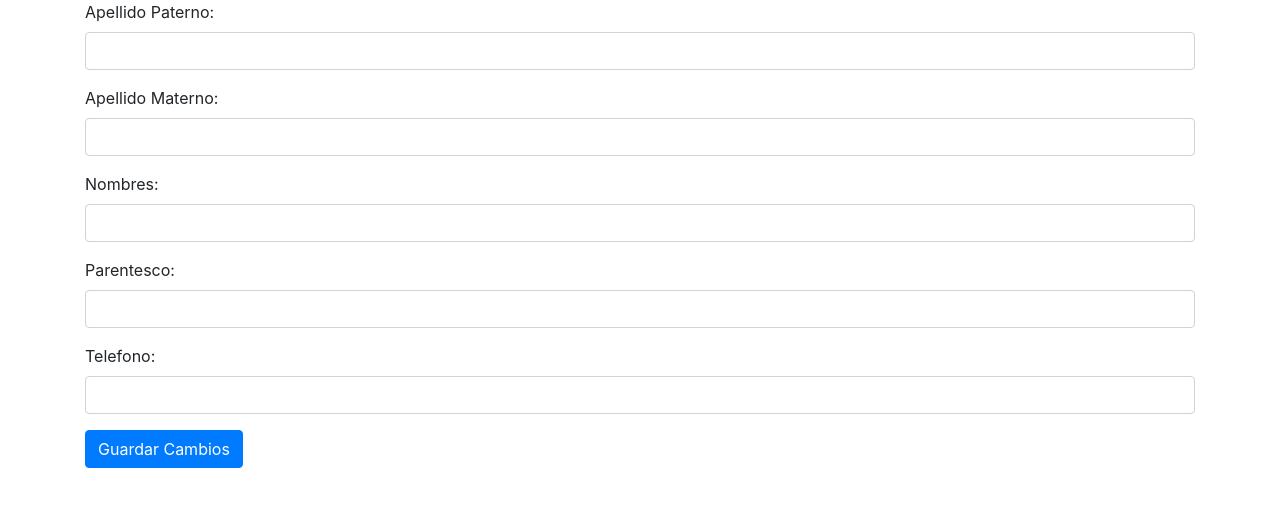
After one commit to k3nsh1n-h1mur4/restExample, a Django app: page /pv/editar_authPer/1/ in a window 1280 px wide. The commit adds this page. Shown: the top 507 px of the page. Run offline with Django 5.2, Linux system fonts and the light colour scheme; data that the repository does not hold is empty.

Commit message:
add edit and save function at authPer

```diff
--- a/rest/forms.py
+++ b/rest/forms.py
@@ -108,3 +108,21 @@ class workerUpdateForm(forms.Form):
     tel_p = forms.CharField(label='# Particular', max_length=10, widget=forms.TextInput(attrs={'class': 'form-control'}), required=False)
     tel_c = forms.CharField(label='# Célular', max_length=10, widget=forms.TextInput(attrs={'class': 'form-control'}), required=False)
     entRec = forms.ChoiceField(label='Entrega-Recepción', widget=forms.Select(attrs={'class': 'form-control'}), required=False, choices=ENTREC,)
+
+
+class authPerUpdateForm(forms.Form):
+    app = forms.CharField(label='Apelliod Paterno', max_length=100, widget=forms.TextInput(attrs={'class': 'form-control'}), required=False)
+    apm = forms.CharField(label='Apellido Materno', max_length=100, widget=forms.TextInput(attrs={'class': 'form-control'}), required=False)
+    nombre = forms.CharField(label='Nombre(s)', max_length=100, widget=forms.TextInput(attrs={'class': 'form-control'}), required=False)
+    parentesco = forms.CharField(label='Parentesco', max_length=100, widget=forms.TextInput(attrs={'class': 'form-control'}), required=False)
+    tel = forms.CharField(label='Teléfono', max_length=30, widget=forms.TextInput(attrs={'class': 'form-control'}), required=False)
+    #authPer_id = forms.ForeignKey(workerModel, on_delete=forms.CASCADE)
+    #createdat = forms.DateTimeField(auto_now_add=True)
+
+class regHUpdateForm(forms.Form):
+    app = forms.CharField(label='Apellido Paterno', max_length=100, widget=forms.TextInput(attrs={'class': 'form-control'}), required=False)
+    apm = forms.CharField(label='Apellido Materno', max_length=100, widget=forms.TextInput(attrs={'class': 'form-control'}), required=False)
+    nombre = forms.CharField(label='Nombre(s)', max_length=100, widget=forms.TextInput(attrs={'class': 'form-control'}), required=False)
+    f_nac = forms.DateField(label='Fecha de Nacimiento', widget=forms.DateInput(attrs={'class': 'form-control', 'placeholder': 'AAAA-M-D'}), required=False)
+    edad = forms.FloatField(label='Edad', widget=forms.NumberInput(attrs={'class': 'form-control'}), required=False)
+    alergias = forms.CharField(label='Alergias', max_length=150, widget=forms.TextInput(attrs={'class': 'form-control'}), required=False)
--- a/rest/urls.py
+++ b/rest/urls.py
@@ -7,6 +7,8 @@ urlpatterns = [
     path('listado/', views.listado, name='listado'),
     path('editar/<int:id>/', views.editar, name='editar'),
     path('regauthper/<int:id>/', views.regauthper, name='regauthPer'),
+    path('editar_authPer/<int:id>/', views.editar_authPer, name='editar_authPer'),
+    path('save_edit_p/<int:id>/', views.save_edit_p, name='save_edit_p'),
     path('listadop/', views.listadoP, name='listadop'),
     path('regh/<int:id>/', views.regh, name='regH'),
     path('listadoh/', views.listadoH, name='listadoH'),
--- a/rest/views.py
+++ b/rest/views.py
@@ -9,7 +9,7 @@ from .serializers import GroupSerializer, UserSerializer
 
 
 from django.shortcuts import render, redirect
-from rest.forms import workerForm, authPerForm, regHForm, workerUpdateForm
+from rest.forms import workerForm, authPerForm, regHForm, workerUpdateForm, authPerUpdateForm, regHUpdateForm
 from rest.models import workerModel
 
 
@@ -224,3 +224,45 @@ def save_edit(request, id):
             except sqlite3.ProgrammingError as e:
                 raise e
     return render(request, 'index.html', {'title': title})
+
+
+
+def editar_authPer(request, id):
+    id = id
+    title = "Editar Datos"
+    form = authPerUpdateForm()
+    if request.method == 'GET':
+        try:
+            with sqlite3.connect('db.sqlite3') as cnx:
+                cur = cnx.cursor()
+                cur.execute("SELECT * FROM authPer WHERE id={0}".format(id))
+                ctx = cur.fetchone()
+                cnx.commit()
+        except sqlite3.ProgrammingError as e:
+            raise e
+    return render(request, 'authper/editPer.html', {'title': title, 'form': form, 'ctx': ctx})
+
+
+
+def save_edit_p(request, id):
+    id = id
+    title = 'Editar Datos Personas Autorizadas'
+    if request.method == 'POST':
+        form = authPerUpdateForm(request.POST)
+        if form.is_valid():
+            app = form.cleaned_data['app']
+            apm = form.cleaned_data['apm']
+            nombre = form.cleaned_data['nombre']
+            parentesco = form.cleaned_data['parentesco']
+            tel = form.cleaned_data['tel']
+            createdat = datetime.now()
+            try:
+                with sqlite3.connect('db.sqlite3') as cnx:
+                    cur = cnx.cursor()
+                    cur.execute("UPDATE authPer SET app=?,apm=?,nombre=?,parentesco=?,tel=?,createdat=?,authPer_id_id=?", (app.upper(),apm.upper(), nombre.upper(),parentesco.upper(),tel,createdat,id))
+                    cnx.commit()
+                nt = notification.notify(title='Actualizar Datos', message='Datos actualizados', timeout=10)
+                return redirect('listadop')
+            except sqlite3.ProgrammingError as e:
+                raise e
+    return render(request, 'authPer/editPer.html', {'title': title})
--- /dev/null
+++ b/templates/authper/editPer.html
@@ -0,0 +1,34 @@
+{% extends 'base.html' %}
+{% include '_helpers.html' %}
+
+{% block title %}
+    {{ title }}
+{% endblock %}
+
+{% block content %}
+<form action="{% url 'save_edit_p' ctx.0 %}" method="POST">
+        {% csrf_token %}
+                <div class="form-group">
+                    <label for="app">Apellido Paterno:</label>
+                    <input type="text" name="app" value="{{ ctx.1 }}" placeholder="{{ ctx.1 }}" class="form-control">
+                </div>
+                <div class="form-group">
+                    <label for="apm">Apellido Materno:</label>
+                    <input type="text" name="apm" value="{{ ctx.2 }}" placeholder="{{ ctx.2 }}" class="form-control">
+                </div>
+                <div class="form-group">
+                    <label for="">Nombres:</label>
+                    <input type="text" name="nombre" value="{{ ctx.3 }}" placeholder="{{ ctx.3 }}" class="form-control">
+                </div><div class="form-group">
+                    <label for="">Parentesco:</label>
+                    <input type="text" name="parentesco" value="{{ ctx.4 }}" placeholder="{{ ctx.4 }}" class="form-control">
+                </div><div class="form-group">
+                    <label for="">Telefono:</label>
+                    <input type="text" name="tel" value="{{ ctx.5 }}" placeholder="{{ ctx.5 }}" class="form-control">
+                </div>
+
+		<div class="form-group">
+		<input type="submit" value="Guardar Cambios" class="btn btn-primary">
+		</div>
+</form>
+{% endblock %}
--- a/templates/authper/listado.html
+++ b/templates/authper/listado.html
@@ -29,6 +29,7 @@
                             <td>{{ ctx.4 }}</td>
                             <td>
                                 <a href="#" class="btn btn-secondary">Ver Datos</a>
+				<a href="{% url 'editar_authPer' ctx.0 %}" class="btn btn-primary">Actualizar Datos</a>
                             </td>
                         </tr>
                         {% endfor %}
```
